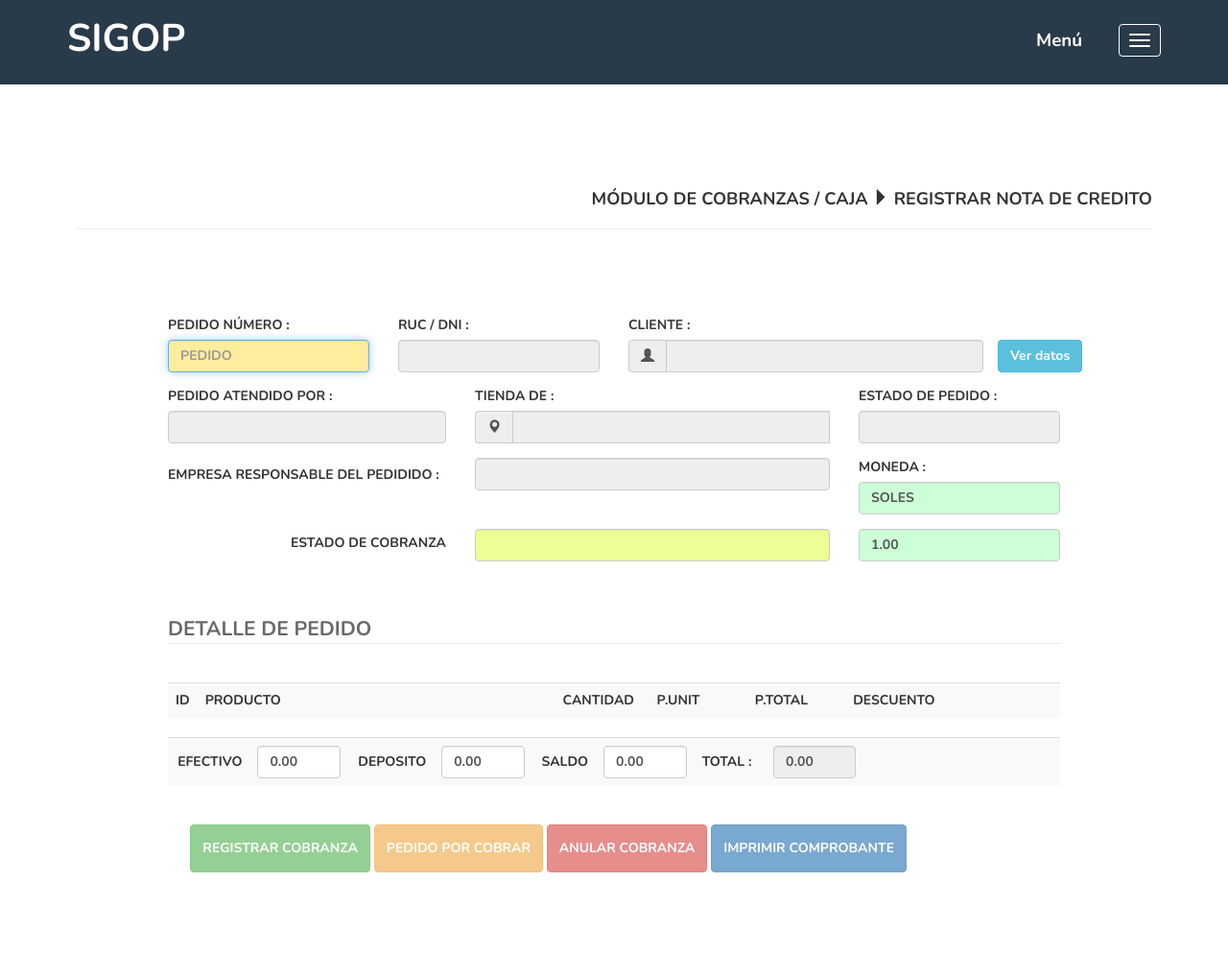
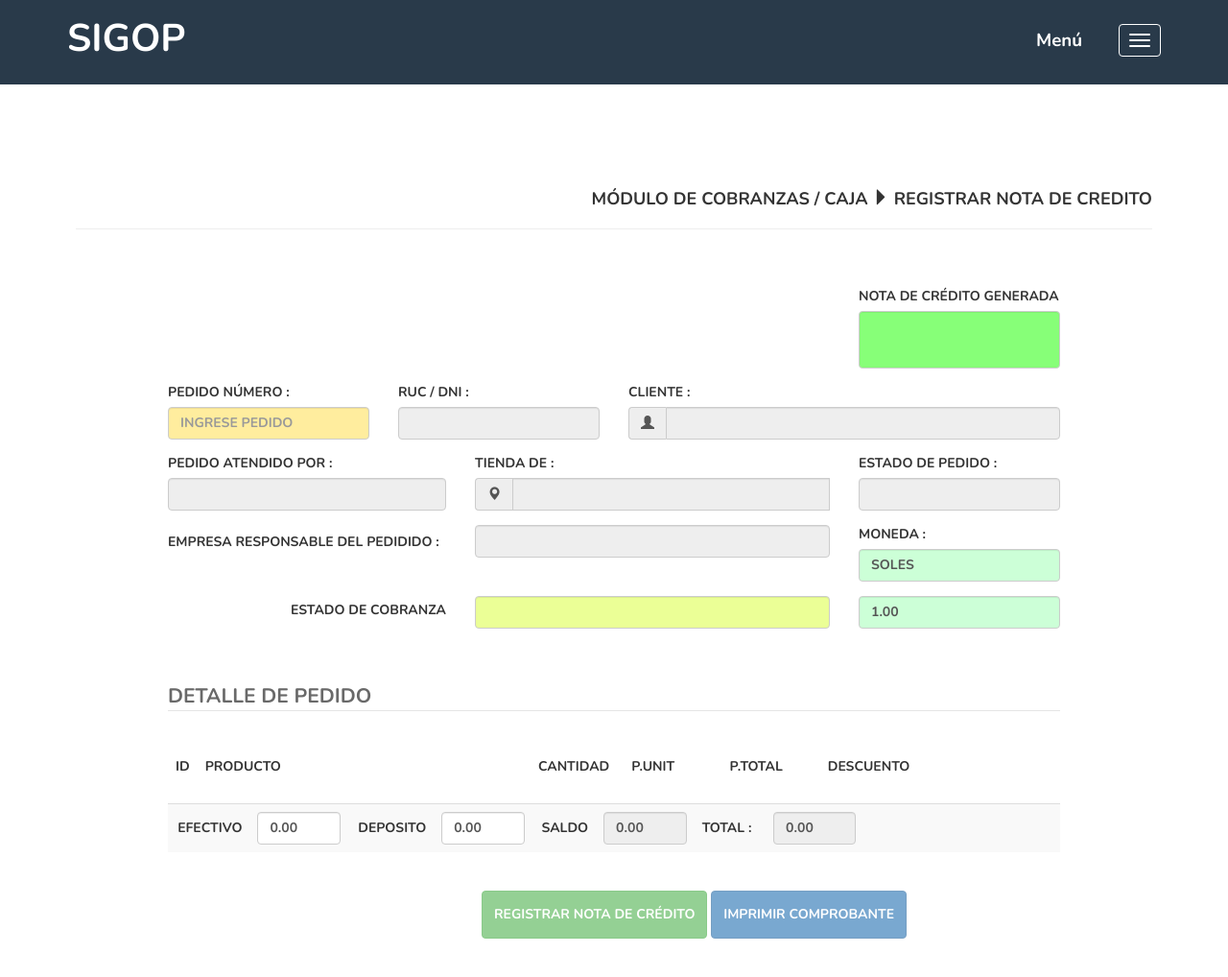
Before and after one commit to JorgeWinder/SIGIOP, a PHP site: the page made by Views/registrar-nota-credito.php in a window 1280 px wide. Shown: the whole page at 96% size. Before the commit the page ends 909 px from the top, so only its background shows below. Run offline with PHP 8.4, Linux system fonts and the light colour scheme; the visitor is signed in with stand-in values (Sample User, id 1); some libraries are stand-ins or nearby versions; some web fonts are replaced.

Commit message:
Se agregó el modulo de nota de crédito

```diff
--- a/Reportes/CnReporte.php
+++ b/Reportes/CnReporte.php
@@ -7,7 +7,8 @@
  */
 
 // Conectando, seleccionando la base de datos
-$link = mysql_connect('localhost', 'publifac_userbd', 'Publifac2354#')   or die('No se pudo conectar: ' . mysql_error());
+//$link = mysql_connect('localhost', 'publifac_userbd', 'Publifac2354#')   or die('No se pudo conectar: ' . mysql_error());
+$link = mysql_connect('localhost', 'root', '')   or die('No se pudo conectar: ' . mysql_error());
 //echo 'Connected successfully';
 mysql_select_db('publifac_sigop',$link) or die('No se pudo seleccionar la base de datos');
 
--- a/Views/registrar-nota-credito.php
+++ b/Views/registrar-nota-credito.php
@@ -21,7 +21,7 @@ and open the template in the editor.
 	<?php require_once "plantillas/cabecera-estilo.html"; ?>
 
         <!--Escript de vista-->
-        <script type="text/javascript" src="<?php echo URL;?>/Views/script/registrar-cobranza.js"></script>
+        <script type="text/javascript" src="<?php echo URL;?>/Views/script/registrar-nota-credito.js"></script>
 
         <script type="text/javascript">
 
@@ -45,7 +45,7 @@ and open the template in the editor.
 
         function PrintFinal() {
 
-            var myWindow = window.open('<?php echo URL;?>/comprobante-print?pedido=' + $('#pedido').val(), 'Imprimir comprobante', 'height=500,width=700');
+            var myWindow = window.open('<?php echo URL;?>/comprobante-print-nc?pedido=' + $('#nc').val() + '&&DocRef=' + $('#pedido').val(), 'Imprimir comprobante', 'height=500,width=700');
             myWindow.onload=function(){ // necessary if the div contain images
 
                 myWindow.focus(); // necessary for IE >= 10
@@ -56,7 +56,11 @@ and open the template in the editor.
         </script>
 
     </head>
-    <body> <INPUT type="password" name="prompt" />
+    <body>
+
+	<form>
+
+	<INPUT type="password" name="prompt" />
 		<?php require_once "plantillas/menu.html"; ?>
 
 <div id="myDiv" style="display: none;">
@@ -114,17 +118,35 @@ and open the template in the editor.
 			</div>
 			<div class="row">
 				<div class="col-lg-1"></div>
-				<div class="col-lg-10" style="margin: 70px auto 0px; max-width: 100%;">
+				<div class="col-lg-10" style="margin: 40px auto 0px; max-width: 100%;">
 
 					<!-- Inicio de formulario -->
+
+					<div class="row">
+
+
+						<div class="col-lg-9">
+
+						</div>
+
+						<div class="col-lg-3">
+							<div class="form-group">
+					    		<label for="nc">NOTA DE CRÉDITO GENERADA</label>
+		 						<input id="nc" name='nc' class="form-control" placeholder="" style="width: 100%; height: 60px; background-color: #87ff78; font-size: x-large; text-align: center" type="number" readonly>
+							</div>
+						</div>
+
+
+					</div>
 
 
 					<div class="row">
 
+
 						<div class="col-lg-3">
 							<div class="form-group">
 					    		<label for="pedido">PEDIDO NÚMERO :</label>
-		 						<input id="pedido" class="form-control" placeholder="PEDIDO" style="width: 100%; background-color: #ffed9e;" type="text">
+		 						<input id="pedido" name='pedido' class="form-control" placeholder="INGRESE PEDIDO" style="width: 100%; background-color: #ffed9e;" type="number">
 							</div>
 						</div>
 
@@ -132,16 +154,16 @@ and open the template in the editor.
 
 							<div class="form-group">
 					    		<label for="exampleInputName2">RUC / DNI :</label>
-                                                        <input id="dni" readonly="true" class="form-control" placeholder="" style="width: 100%;" type="text" value="">
+                                    <input id="dni" name='dni' readonly="true" class="form-control" placeholder="" style="width: 100%;" type="text" value="">
 							</div>
 						</div>
 
-						<div class="col-lg-5">
+						<div class="col-lg-6">
 							<div class="form-group">
 								<label for="exampleInputName2">CLIENTE :</label>
 								<div class="input-group" >
 									<span class="input-group-addon" id="sizing-addon2"><span class="glyphicon glyphicon glyphicon-user" aria-hidden="true"></span></span>
-                                                                        <input id="cliente" readonly="true" class="form-control" placeholder="" style="width: 100%;" type="text" value="">
+                                        <input id="cliente" name='cliente' readonly="true" class="form-control" placeholder="" style="width: 100%;" type="text" value="">
 
  								</div>
 
@@ -150,11 +172,11 @@ and open the template in the editor.
 						</div>
 
 
-						<div class="col-lg-1" style="padding: 25px 10px 0 0;">
+						<!-- <div class="col-lg-1" style="padding: 25px 10px 0 0;">
 							<div class="form-group">
 								<button id="vercli" type="submit" class="btn btn-info" >Ver datos</button>
 							</div>
-						</div>
+						</div> -->
 
 
 
@@ -167,8 +189,8 @@ and open the template in the editor.
 						<div class="col-lg-4">
 							<div class="form-group">
 					    		<label for="exampleInputName2">PEDIDO ATENDIDO POR :</label>
-		 						<input id="atendido" readonly="true" class="form-control" placeholder="" style="width: 100%;" type="text" value="">
-		 						<input type="hidden" id="idColaborador" value="">
+		 						<input id="atendido" name='atendido' readonly="true" class="form-control" placeholder="" style="width: 100%;" type="text" value="">
+		 						<input type="hidden" id="idColaborador" name="idColaborador" value="">
 							</div>
 						</div>
 						<div class="col-lg-5">
@@ -176,18 +198,19 @@ and open the template in the editor.
 								<label for="exampleInputName2">TIENDA DE :</label>
 								<div class="input-group" >
 									<span class="input-group-addon" id="sizing-addon2"><span class="glyphicon glyphicon-map-marker" aria-hidden="true"></span></span>
-		 							<input id="nombretienda" readonly="true" class="form-control" placeholder="" style="width: 100%;" type="text" value="">
-		 							<input type="hidden" id="idTienda" value="">
+		 							<input id="nombretienda" name="nombretienda" readonly="true" class="form-control" placeholder="" style="width: 100%;" type="text" value="">
+		 							<input type="hidden" id="idTienda" name="idTienda" value="">
  								</div>
 							</div>
 
 						</div>
 
-                                                <div class="col-lg-3 text-left ">
+                        <div class="col-lg-3 text-left ">
 
 							<div class="form-group">
 					    		<label for="exampleInputName2">ESTADO DE PEDIDO :</label>
-                                                        <input id="estado" readonly="true" class="form-control" placeholder="" style="width: 100%;" type="text" value="">
+									<input id="estado" name="estado" readonly="true" class="form-control" placeholder="" style="width: 100%;" type="text" value="">
+									<input type="hidden" id="EstadoPedidoID" name="EstadoPedidoID" value="">
 							</div>
 						</div>
 
@@ -202,8 +225,8 @@ and open the template in the editor.
 						</div>
 						<div class="col-lg-5">
 							<div class="form-group">
-								<input id="empresa" readonly="true" class="form-control" placeholder="" style="width: 100%;" type="text" value="">
-
+								<input id="empresa" name="empresa" readonly="true" class="form-control" placeholder="" style="width: 100%;" type="text" value="">
+								<input type="hidden" id='EmpresaRuc' name="EmpresaRuc">
 							</div>
 
 
@@ -213,7 +236,7 @@ and open the template in the editor.
 
 							<div class="form-group">
 					    		<label for="exampleInputName2">MONEDA :</label>
-                                                        <input id="nombres" readonly="true" class="form-control" placeholder="" style="width: 100%;background-color: #ccffd7" type="text" value="SOLES">
+                                                        <input id="moneda" readonly="true" class="form-control" placeholder="" style="width: 100%;background-color: #ccffd7" type="text" value="SOLES">
 							</div>
 						</div>
 
@@ -228,16 +251,16 @@ and open the template in the editor.
 						<div class="col-lg-5">
 							<div class="form-group">
 								<div class="form-group">
-								<input id="EstadoCobro" class="form-control" readonly="true" placeholder="" style="width: 100%; background-color: #ebff96;" type="text" value="">
+								<input id="EstadoCobro" name='EstadoCobro' class="form-control" readonly="true" placeholder="" style="width: 100%; background-color: #ebff96;" type="text" value="">
+								<input type="hidden" id='EstadoCobroID' name="EstadoCobroID">
 								</div>
 							</div>
 						</div>
 
-                                                <div class="col-lg-3 text-left ">
-
+                        <div class="col-lg-3 text-left ">
 							<div class="form-group">
 					    		<!--<label for="exampleInputName2">VALOR CAMBIO:</label>-->
-                                                        <input id="nombres" readonly="true" class="form-control" placeholder="" style="width: 100%;background-color: #ccffd7;" type="text" value="1.00">
+                                    <input id="vcambio" readonly="true" class="form-control" placeholder="" style="width: 100%;background-color: #ccffd7;" type="text" value="1.00">
 							</div>
 						</div>
 
@@ -255,14 +278,20 @@ and open the template in the editor.
                             <br>
 
                                         <div class="form-group">
-                                            <table id="tablapedido" class="table table-striped">
+
+                                            <!-- <table id="tablapedido" name="tablapedido" class="table table-striped">
                                                 <tr><td width="10">ID</td><td width="450">PRODUCTO</td><td width="100">CANTIDAD</td><td style="width: 11%">P.UNIT</td><td style="width: 11%">P.TOTAL</td><td style="width: 9%">DESCUENTO</td><td style="width: 8%"></td><td></td><td></td><td></td></tr>
-                                                <!-- <tr><td><label class='control-label'>1</label></td><td><input id='Nombre1' type='text' class='form-control' readonly="true" value="PRODUCTO 1"></td><td><input class="form-control" type="number" required maxlength="2" readonly="true" value="1"></td><td><input class="form-control" value="1.50" readonly="true"></td><td><input class="form-control" value="1.50" readonly="true"></td><td></td><td></td><td></td><td></td><td></td></tr>
-                                                <tr><td><label class='control-label'>2</label></td><td><input id='Nombre1' type='text' class='form-control' readonly="true" value="PRODUCTO 2"></td><td><input class="form-control" type="number" required maxlength="2" readonly="true" value="1"></td><td><input class="form-control" value="1.50" readonly="true"></td><td><input class="form-control" value="1.50" readonly="true"></td><td></td><td></td><td></td><td></td><td></td></tr>
-                                                <tr><td><label class='control-label'>3</label></td><td><input id='Nombre1' type='text' class='form-control' readonly="true" value="PRODUCTO 3"></td><td><input class="form-control" type="number" required maxlength="2" readonly="true" value="1"></td><td><input class="form-control" value="1.50" readonly="true"></td><td><input class="form-control" value="1.50" readonly="true"></td><td></td><td></td><td></td><td></td><td></td></tr>
-                                                <tr><td><label class='control-label'>4</label></td><td><input id='Nombre1' type='text' class='form-control' readonly="true" value="PRODUCTO 4"></td><td><input class="form-control" type="number" required maxlength="2" readonly="true" value="1"></td><td><input class="form-control" value="1.50" readonly="true"></td><td><input class="form-control" value="1.50" readonly="true"></td><td></td><td></td><td></td><td></td><td></td></tr>
-                                                <tr><td><label class='control-label'>5</label></td><td><input id='Nombre1' type='text' class='form-control' readonly="true" value="PRODUCTO 5"></td><td><input class="form-control" type="number" required maxlength="2" readonly="true" value="1"></td><td><input class="form-control" value="1.50" readonly="true"></td><td><input class="form-control" value="1.50" readonly="true"></td><td></td><td></td><td></td><td></td><td></td></tr> -->
-                                            </table>
+
+											</table> -->
+
+											<table id="tablapedido" name="tablapedido" class="table table-striped">
+												<thead>
+													<tr><td width="10">ID</td><td width="450">PRODUCTO</td><td width="100">CANTIDAD</td><td style="width: 11%">P.UNIT</td><td style="width: 11%">P.TOTAL</td><td style="width: 9%">DESCUENTO</td><td style="width: 8%"></td><td style="width: 8%"></td></tr>
+												</thead>
+												<tbody>
+
+												</tbody>
+											</table>
 
                                             <table id="tablapie" class="table table-striped">
                                                 <!-- <tr><td width="10"></td><td width="420"></td><td width="100"></td><td style="width: 8%;padding-top: 17px;">TOTAL : </td><td style="width: 11%"><input id="total" class="form-control" value="0.00" readonly="true"></td><td style="width: 9%"></td><td style="width: 8%"></td><td></td><td></td><td></td>
@@ -272,18 +301,18 @@ and open the template in the editor.
 
                                                 	<!-- <td width="80" style="text-align: center;padding-top: 15px;">PAGO :</td> -->
                                                 	<td width="30" style="text-align: right;padding-top: 15px;"><label>EFECTIVO</label></td>
-                                                	<td width="100"><input id="MontoEfectivo" class="form-control" value="0.00"></td>
+                                                	<td width="100"><input id="MontoEfectivo" name="MontoEfectivo" class="form-control" value="0.00"></td>
                                                 	<td width="40" style="text-align: right;padding-top: 15px;"><label>DEPOSITO</label></td>
                                                 	<td width="100">
-                                                		<input id="MontoDeposito" class="form-control" value="0.00">
+                                                		<input id="MontoDeposito" name="MontoDeposito" class="form-control" value="0.00">
                                                 	</td>
                                                     <td width="40" style="text-align: right;padding-top: 15px;"><label>SALDO</label></td>
                                                     <td width="100">
-                                                        <input id="MontoSaldo" class="form-control" value="0.00">
+                                                        <input id="MontoSaldo" name="MontoSaldo" class="form-control" value="0.00" readonly>
                                                     </td>
                                                 	<td style="width: 8%;padding-top: 15px;">TOTAL : </td>
                                                 	<td style="width: 11%">
-                                                		<input id="total" class="form-control" value="0.00" readonly="true" value="0.00">
+                                                		<input id="total" name="total" class="form-control" value="0.00" readonly="true" value="0.00">
                                                 	</td>
                                                 	<td style="width: 22%"></td>
                                                 </tr>
@@ -299,15 +328,13 @@ and open the template in the editor.
                             <br>
 					<div class="row text-right">
 						<div class="col-lg-10">
-                                                    <button id="btnRegistrarCobro" type="submit" class="btn btn-success" style="height: 50px;">REGISTRAR COBRANZA</button>
+													<button id="btnRegistrarNC" name='btnRegistrarNC' type="submit" class="btn btn-success" style="height: 50px;" disabled>REGISTRAR NOTA DE CRÉDITO</button>
+													<button id="btnImprimirCobro" type="button" onclick="PrintFinal()" class="btn btn-primary" style="height: 50px;" disabled>IMPRIMIR COMPROBANTE</button>
 
-                                                    <button id="btnPedidoPorCob" type="submit" class="btn btn-warning" style="height: 50px;">PEDIDO POR COBRAR</button>
-
-
+                                                <!-- <button id="btnPedidoPorCob" type="submit" class="btn btn-warning" style="height: 50px;">PEDIDO POR COBRAR</button>
                                                     <button id="btnAnularCobro" type="submit" class="btn btn-danger" style="height: 50px;" onclick="AnularComprobante()">ANULAR COBRANZA</button>
 
-
-													<button id="btnImprimirCobro" type="button" onclick="PrintFinal()" class="btn btn-primary" style="height: 50px;">IMPRIMIR COMPROBANTE</button>
+												-->
 
 						</div>
 
@@ -325,5 +352,8 @@ and open the template in the editor.
 
 
 
+
+	</form>
+
     </body>
 </html>
--- a/Views/reporte-de-ventas.php
+++ b/Views/reporte-de-ventas.php
@@ -204,7 +204,7 @@ and open the template in the editor.
 								<hr>
 
 								<table style="width: 100%;font-size: 9.0pt;">
-									<tr><td style="width: 70px;">PEDIDO</td><td style="width: 70px;">FECHA</td><td style="width: 90px;">DNI / RUC</td><td style="width: 350px;">NOMBRE / RAZON SOCIAL</td><td style="width: 250px;">CONCEPTO</td><td style="width: 100px;">ESTADO COBRANZA</td><td style="width: 100px;">CANT.</td><td style="width: 100px;">EFECTIVO</td><td style="width: 100px;">DEPÓSITO</td><td style="width: 100px;">SALDO</td><td style="width: 100px;">P.TOTAL</td><td style="width: 100px;">DESCT.</td></tr>
+									<tr><td style="width: 70px;">PEDIDO</td><td style="width: 30px;">TC</td><td style="width: 70px;">FECHA</td><td style="width: 90px;">DNI / RUC</td><td style="width: 350px;">NOMBRE / RAZON SOCIAL</td><td style="width: 250px;">CONCEPTO</td><td style="width: 100px;">ESTADO COBRANZA</td><td style="width: 100px;">CANT.</td><td style="width: 100px;">EFECTIVO</td><td style="width: 100px;">DEPÓSITO</td><td style="width: 100px;">SALDO</td><td style="width: 100px;">P.TOTAL</td><td style="width: 100px;">DESCT.</td></tr>
 
 								</table>
 
@@ -249,7 +249,7 @@ and open the template in the editor.
 									<tr>
 										<td class="text-left" style="padding-top: 40px;font-size: 8.5pt;">
 											<hr>
-											<span>SIGOP - SISTEMA INTEGRADO DE GESTIÓN Y OPERRACIONES PUBLIFACTORY   v1.0</span>
+											<span>SIGOP - SISTEMA INTEGRADO DE GESTIÓN Y OPERACIONES PUBLIFACTORY   v1.0</span>
 										</td>
 									</tr>
 
--- a/Views/script/registrar-pedido-v3.js
+++ b/Views/script/registrar-pedido-v3.js
@@ -236,7 +236,7 @@ function RegistrarPedido(){
                                     $.ajax({
                                     type: "POST",
                                     url: './api-sigop/pedido/add',
-                                    data:  {RucDnICL: $("#idcliente").val() , idTienda: $("#idtienda").val() , idColaborador: $("#colaborador").val() , FechaEntrega: $("#fechaentrega").val() , EmpresaRuc: $("#empresa option:selected").attr("value") , EstadoPedido: estado , MontoEfectivo : $("#MontoEfectivo").val() , MontoDeposito : $("#MontoDeposito").val() , Nota: $("#nota").val() , MontoSaldo: $("#MontoSaldo").val() },
+                                    data:  {RucDnICL: $("#idcliente").val() , idTienda: $("#idtienda").val() , idColaborador: $("#colaborador").val() , FechaEntrega: $("#fechaentrega").val() , EmpresaRuc: $("#empresa option:selected").attr("value") , EstadoPedido: estado , MontoEfectivo : $("#MontoEfectivo").val() , MontoDeposito : $("#MontoDeposito").val() , Nota: $("#nota").val() , MontoSaldo: $("#MontoSaldo").val() , TipoComprobante: 'NP' },
                                     success: function (response) {
                                                     var obj = $.parseJSON(response);
                                                     $("#pedido").val(obj.Respuesta[0].Id);
--- a/index.php
+++ b/index.php
@@ -47,6 +47,10 @@ $app->get('/modulo-de-ventas',  function(){
 
 $app->get('/comprobante-print',  function(){
    include_once 'Views/comprobante-print.php';
+});
+
+$app->get('/comprobante-print-nc',  function(){
+   include_once 'Views/comprobante-print-nc.php';
 });
 
 $app->get('/vista-pedido',  function(){
--- a/src/config/ini.php
+++ b/src/config/ini.php
@@ -2,7 +2,6 @@
 
 
 //define('URL', 'http://'.$_SERVER['HTTP_HOST']);
-
 define('URL', 'http://'.$_SERVER['HTTP_HOST']."/SIGOP");
 
 //define('URL', 'http://' . $_SERVER['SERVER_NAME'] . $_SERVER['REQUEST_URI']);
```
Also changed, not shown: Views/comprobante-print.php (+13 -2 lines), Views/modulo-de-cobranzas.php (+0 -12 lines), Views/modulo-ventas.php (+10 -0 lines), src/routers/api-sigop.php (+109 -4 lines).
